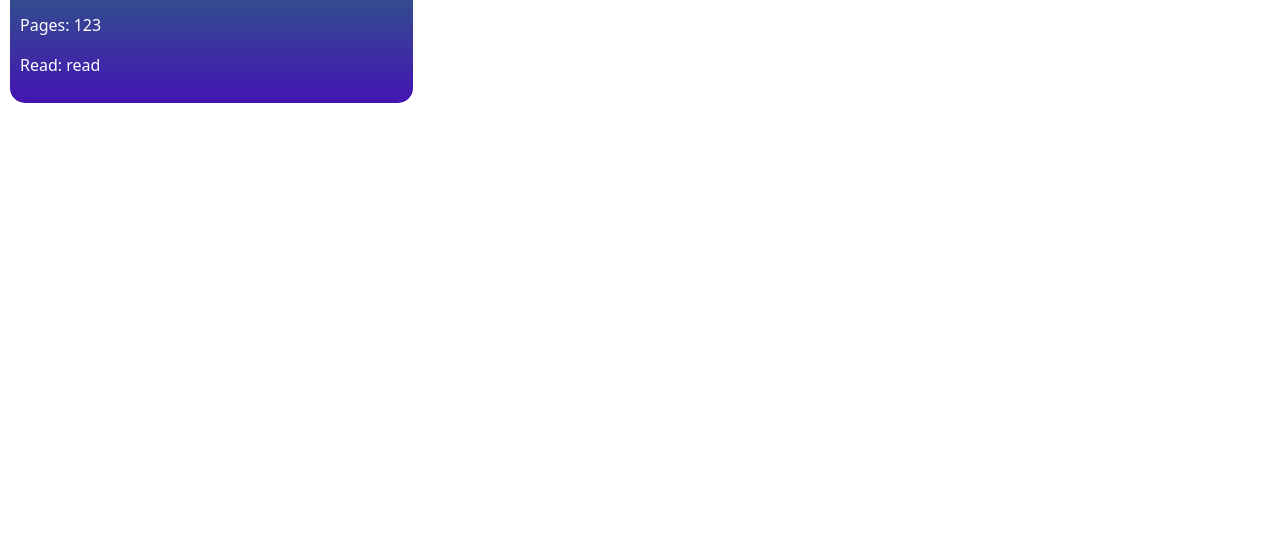
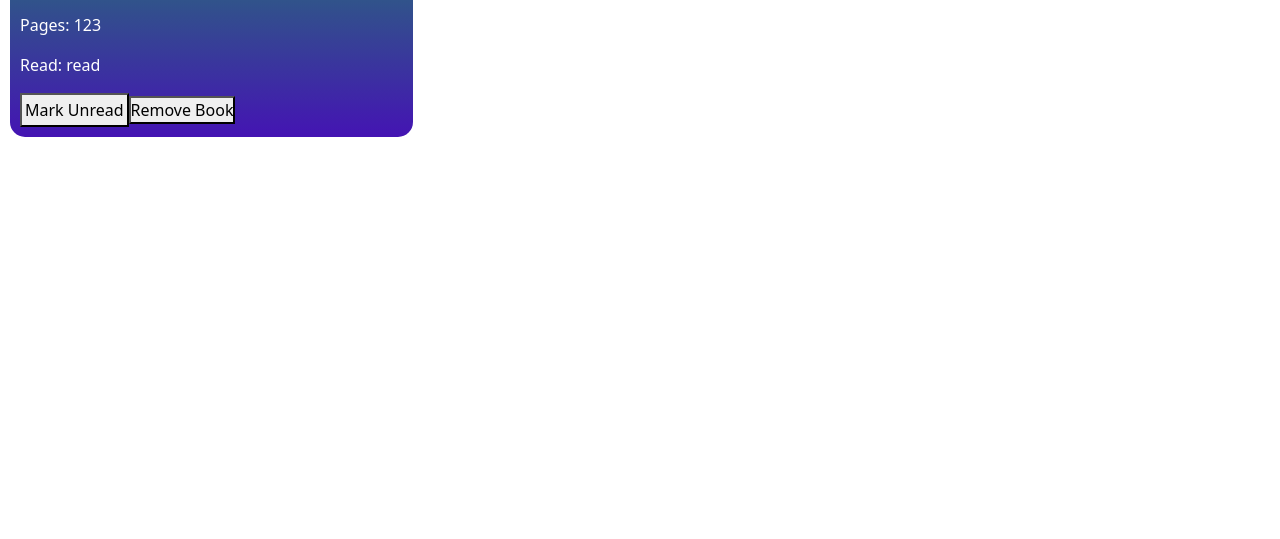
Before and after one commit to Lee-nkoana/Library, a plain HTML site: page index.html in a window 1280 px wide. Shown: the part 261-800 px from the top of the page. Drawn offline with nearby package versions, Linux system fonts and the light colour scheme.

Commit message:
function to remove books and change read status added

```diff
--- a/script.js
+++ b/script.js
@@ -22,9 +22,10 @@ document.addEventListener('DOMContentLoaded', () => {
 
     // Function to render all books in the library
     function renderLibrary() {
+        const libraryContainer = document.getElementById("library-container");
         libraryContainer.innerHTML = "";
 
-        for (const book of myLibrary) {
+        myLibrary.forEach((book, index) => {
             const card = document.createElement("div");
             card.classList.add("book-card");
 
@@ -40,14 +41,49 @@ document.addEventListener('DOMContentLoaded', () => {
             const readElement = document.createElement("p");
             readElement.textContent = `Read: ${book.read}`;
 
+            const btnReadToggle = document.createElement("button");
+            btnReadToggle.classList.add('readToggle');
+            btnReadToggle.textContent = book.read === 'read' ? 'Mark Unread' : 'Mark Read';
+            btnReadToggle.title = 'Click button to change read status';
+
+            // Attach event listener to toggle read status
+            btnReadToggle.addEventListener('click', () => {
+                // Toggle the read status
+                book.read = book.read === 'read' ? 'not read' : 'read';
+                // Update the read status text content
+                readElement.textContent = `Read: ${book.read}`;
+                // Optionally, update the button text content or style
+                btnReadToggle.textContent = book.read === 'read' ? 'Mark Unread' : 'Mark Read';
+            });
+
+            const btnRemove = document.createElement("button");
+            btnRemove.classList.add('removeButton');
+            btnRemove.textContent = 'Remove Book';
+            btnRemove.title = 'Click button to remove the book from the library';
+            // Associate the remove button with the index of the book
+            btnRemove.dataset.index = index;
+
+            // Attach event listener to remove button
+            btnRemove.addEventListener('click', () => {
+                // Extract the index of the book from the data attribute
+                const bookIndex = parseInt(btnRemove.dataset.index);
+                // Remove the book from the library array
+                myLibrary.splice(bookIndex, 1);
+                // Re-render the library to reflect the updated state
+                renderLibrary();
+            });
+
             card.appendChild(titleElement);
             card.appendChild(authorElement);
             card.appendChild(pagesElement);
             card.appendChild(readElement);
+            card.appendChild(btnReadToggle);
+            card.appendChild(btnRemove);
 
             libraryContainer.appendChild(card);
-        }
+        });
     }
+
 
     const btnShowDialog = document.getElementById("showDialog");
     const newBookDialog = document.getElementById("newBook");
@@ -90,4 +126,6 @@ document.addEventListener('DOMContentLoaded', () => {
 
     // Initial rendering of the library
     renderLibrary();
+
+
 });
--- a/styles.css
+++ b/styles.css
@@ -116,3 +116,12 @@ dialog[open] {
     background-color: #083344;
     color: white;
 }
+
+.readToggle{
+    padding: 3px;
+}
+
+.readToggle:hover{
+    border: 1px solid #888;
+    background-color: #ddd;
+}
```
